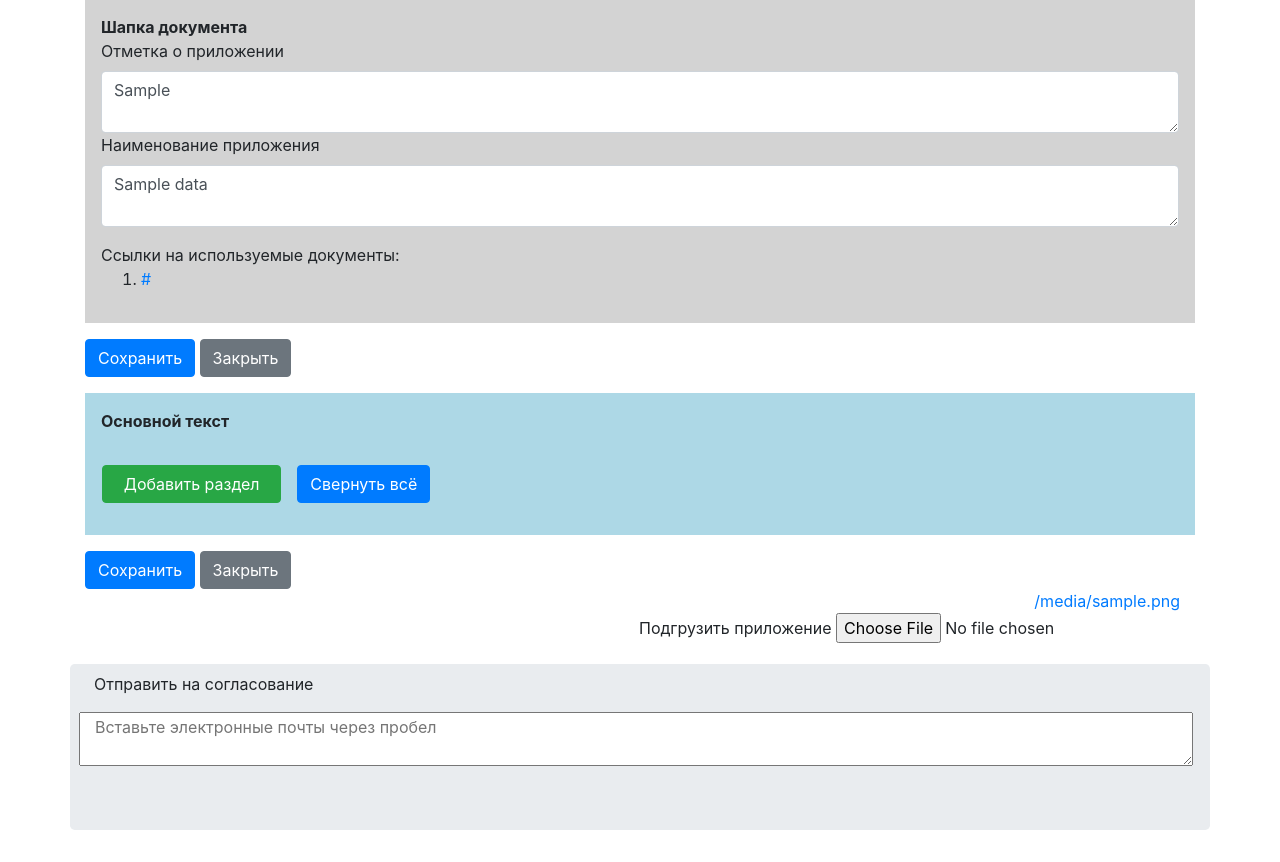
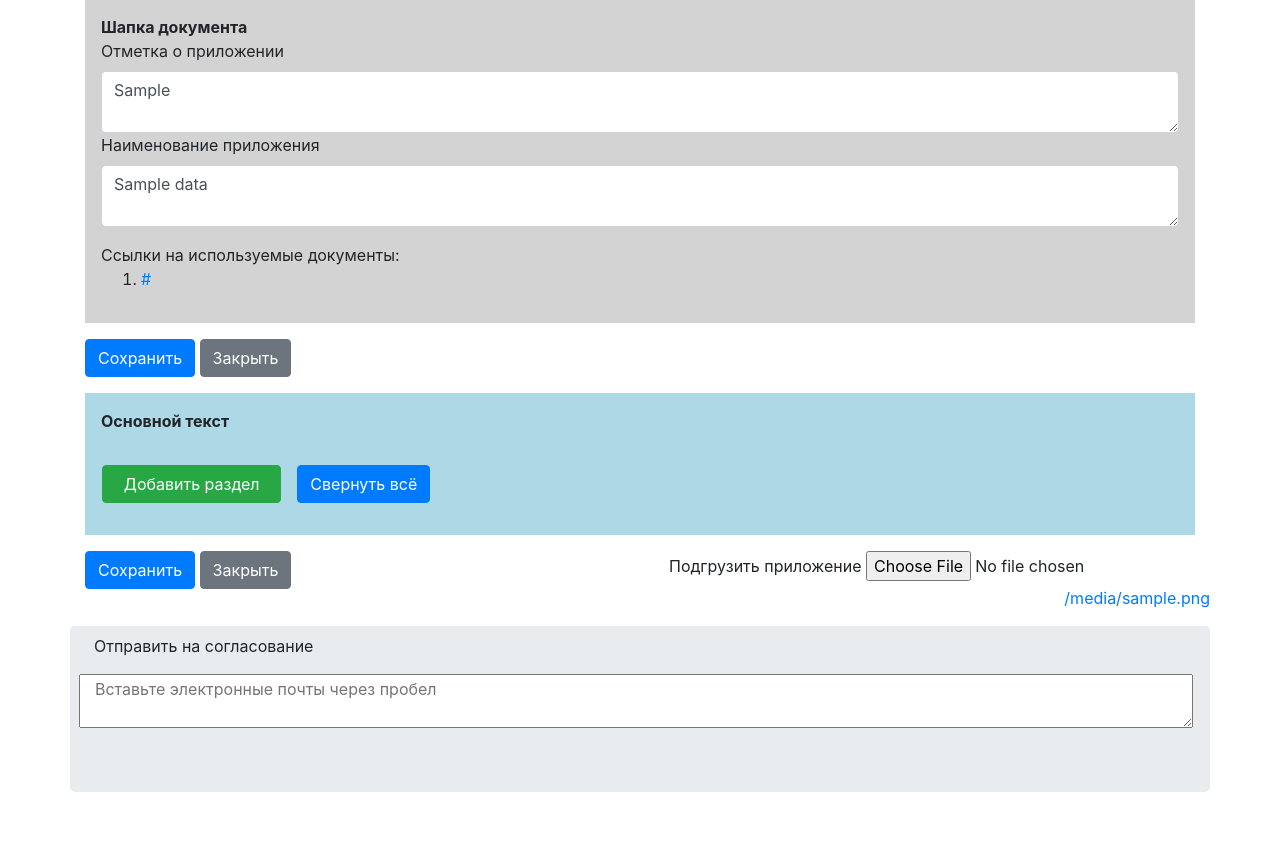
Before and after one commit to romakir/kanbala, a Flask app: template app/templates/main/regulation_editor.html in a window 1280 px wide. Shown: the part 141-1003 px from the top of the page. After the commit the page ends 933 px from the top, so only its background shows below. Run offline with Flask 2, Linux system fonts and the light colour scheme; tables that the repository leaves empty hold one stand-in row (values such as "Sample post"); the template is opened without the code that fills it: values that come from a table or form of the project are taken from there, most other values are stand-ins (such as "Sample title", 1, 10 or a date in 2020); data that the repository does not hold is empty; some libraries are stand-ins or nearby versions.

Commit message:
верстка редактора

```diff
--- a/app/templates/main/regulation_editor.html
+++ b/app/templates/main/regulation_editor.html
@@ -69,10 +69,6 @@
 {#                        </div>#}
                     </div>
                 </div>
-                <div class="mt-3">
-                    <button class="btn btn-primary" form="editor" type="submit">Сохранить</button>
-                    <a class="btn btn-secondary" href="{{ url_for('main.index') }}">Закрыть</a>
-                </div>
             </form>
 
 {#                    </div>#}
@@ -83,14 +79,20 @@
         </div>
     </div>
 
-    <div class="container">
-        <form class="col text-right ml-auto" onchange="this.submit()" action="/add_regulation_application/{{regulation_version.id}}" method="POST" enctype="multipart/form-data">
-            {% for i in applications %}
-                <a href="{{url_for('static', filename='applications/'+i.filename_orig)}}">{{i.filename_orig}}</a><br>
-            {%endfor%}
-            <label for="appliction_uploader">Подгрузить приложение</label>
-            <input type="file" name='uploaded_application' id="appliction_uploader">
-        </form>
+    <div class="container mt-3">
+        <div class="row">
+            <div class="col">
+                <button class="btn btn-primary" form="editor" type="submit">Сохранить</button>
+                <a class="btn btn-secondary" href="{{ url_for('main.index') }}">Закрыть</a>
+            </div>
+            <form class="col text-right ml-auto p-0" onchange="this.submit()" action="/add_regulation_application/{{regulation_version.id}}" method="POST" enctype="multipart/form-data">
+                <label for="appliction_uploader">Подгрузить приложение</label>
+                <input type="file" name='uploaded_application' id="appliction_uploader">
+                {% for i in applications %}
+                    <a href="{{url_for('static', filename='applications/'+i.filename_orig)}}">{{i.filename_orig}}</a><br>
+                {%endfor%}
+            </form>
+        </div>
     </div>
 
     <div class="container jumbotron pl-4 pt-2 mt-3">
```
